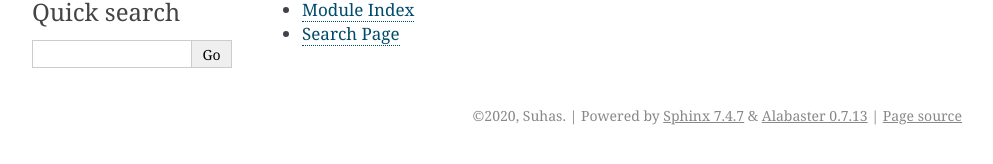
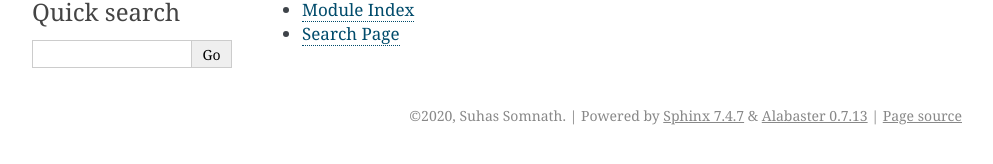
Before and after one commit to ssomnath/sphinx-click_Hello-World, a Sphinx documentation site: the page built from docs/source/index.rst, in a window 1280 px wide. Shown: the part 250-414 px from the top of the page, without its empty margins (148-1141 px from the left). Built offline with Sphinx 7.4.7, drawn with Linux system fonts in a browser that asks for light colours.

Commit message:
Added extension

```diff
--- a/docs/source/conf.py
+++ b/docs/source/conf.py
@@ -18,8 +18,8 @@
 # -- Project information -----------------------------------------------------
 
 project = 'hello_world'
-copyright = '2020, Suhas'
-author = 'Suhas'
+copyright = '2020, Suhas Somnath'
+author = 'Suhas Somnath'
 
 # The full version, including alpha/beta/rc tags
 release = '0.0.0'
@@ -30,7 +30,7 @@
 # Add any Sphinx extension module names here, as strings. They can be
 # extensions coming with Sphinx (named 'sphinx.ext.*') or your custom
 # ones.
-extensions = [
+extensions = ['sphinx_click',
 ]
 
 # Add any paths that contain templates here, relative to this directory.
```
